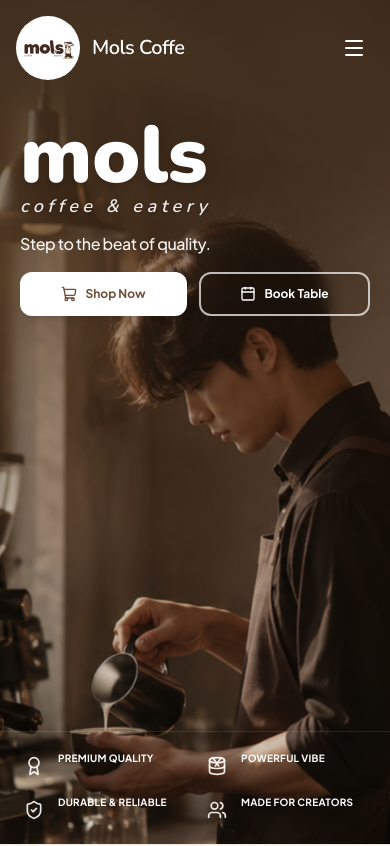
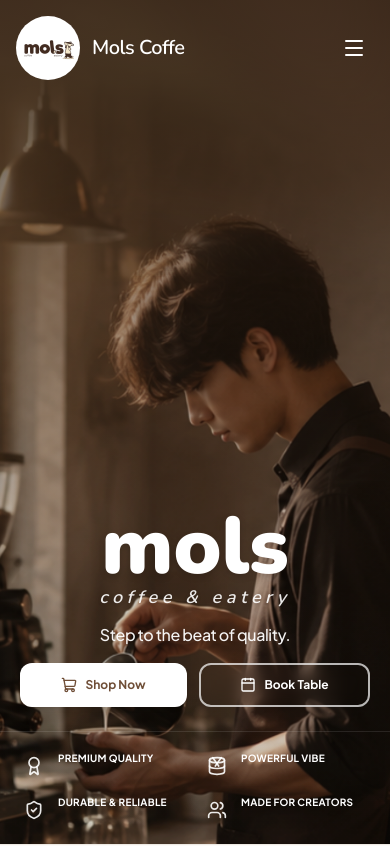
Before and after one commit to ggaku3076-ux/molscoffe, a Next.js app: page / in a window 390 px wide. Shown: the top 846 px of the page. Built offline with nearby package versions, Linux system fonts and the light colour scheme.

Commit message:
Center mobile text and align to bottom

```diff
--- a/src/components/Hero.tsx
+++ b/src/components/Hero.tsx
@@ -52,21 +52,21 @@
 
       {/* === MAIN CONTENT === */}
       {/* Desktop: standard left-aligned layout */}
-      {/* Mobile: content aligned to top to prevent covering the subject in the background */}
-      <div className="relative z-20 mx-auto w-full max-w-7xl px-5 md:px-8 flex-grow flex items-start lg:items-center pb-6 pt-28 lg:pt-32 lg:pb-10">
+      {/* Mobile: content aligned to bottom to keep background visible */}
+      <div className="relative z-20 mx-auto w-full max-w-7xl px-5 md:px-8 flex-grow flex items-end lg:items-center pb-6 pt-28 lg:pt-32 lg:pb-10">
         <div className="grid grid-cols-1 lg:grid-cols-12 gap-6 items-end lg:items-center w-full">
 
           {/* Left Column Spacer: desktop only */}
           <div className="lg:col-span-5 hidden lg:block" aria-hidden="true" />
 
           {/* Right Column: Heading and description */}
-          <div className="lg:col-span-7 flex flex-col items-start lg:items-end text-left lg:text-right gap-3 sm:gap-5 md:gap-8 w-full">
+          <div className="lg:col-span-7 flex flex-col items-center lg:items-end text-center lg:text-right gap-3 sm:gap-5 md:gap-8 w-full">
 
             {/* Main title */}
             {/* Main title (Styled to match logo font) */}
             <h1
               id="hero-title"
-              className="flex flex-col items-start lg:items-end text-white leading-none w-full"
+              className="flex flex-col items-center lg:items-end text-white leading-none w-full"
             >
               <span className="font-nunito text-[80px] sm:text-[110px] lg:text-[140px] font-black tracking-normal lowercase select-none py-1 filter drop-shadow-md">
                 mols
@@ -87,7 +87,7 @@
             </p>
 
             {/* Buttons — full width on mobile for clean touch targets */}
-            <div className="flex w-full sm:w-auto gap-3 sm:gap-4 mt-1 justify-start lg:justify-end">
+            <div className="flex w-full sm:w-auto gap-3 sm:gap-4 mt-1 justify-center lg:justify-end">
               <a
                 href="/menu"
                 className="flex-1 sm:flex-initial inline-flex items-center justify-center gap-2 sm:gap-3 rounded-xl bg-white px-5 py-3 sm:px-7 sm:py-3.5 text-xs sm:text-sm font-bold text-brand-brown hover:bg-white/90 transition-colors duration-200 shadow-lg shadow-black/10"
```
